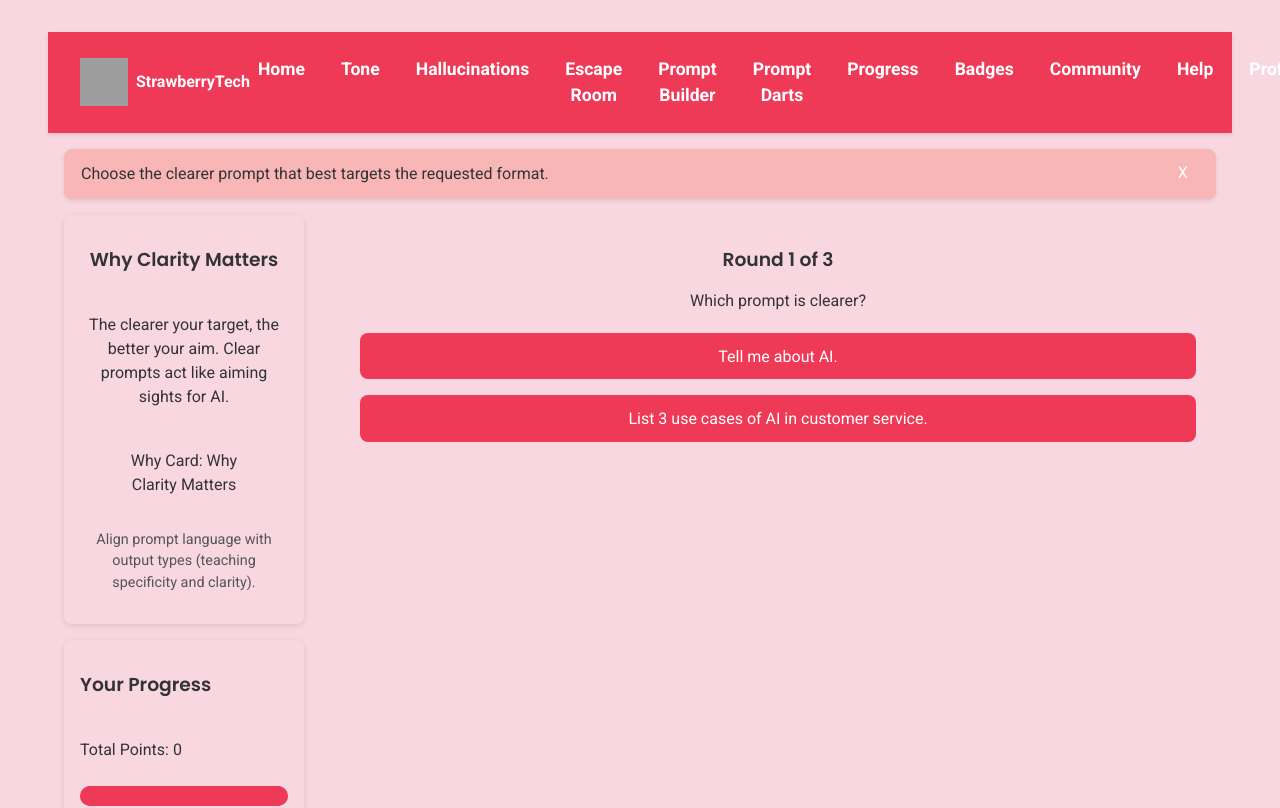
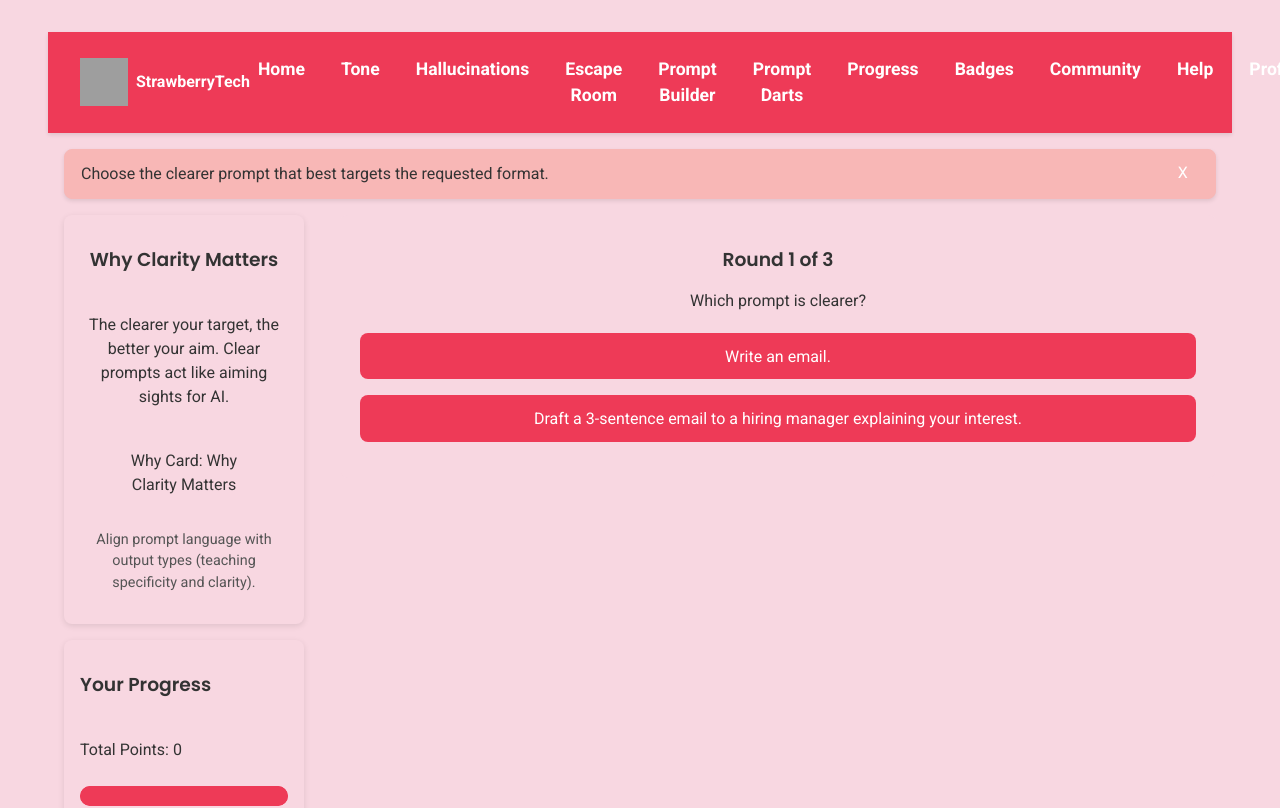
Before and after one commit to unnamedmistress/StrawberryTech, a React (Vite) app in the folder learning-games/: page /games/darts in a window 1280 px wide. Shown: the top 808 px of the page. Built offline with nearby package versions, Linux system fonts and the light colour scheme; no server answers; grey boxes are pictures that could not be loaded.

Commit message:
Shuffle darts rounds

```diff
--- a/learning-games/src/pages/PromptDartsGame.tsx
+++ b/learning-games/src/pages/PromptDartsGame.tsx
@@ -3,6 +3,7 @@ import { Link } from 'react-router-dom'
 import ProgressSidebar from '../components/layout/ProgressSidebar'
 import InstructionBanner from '../components/ui/InstructionBanner'
 import { UserContext } from '../context/UserContext'
+import shuffle from '../utils/shuffle'
 import './PromptDartsGame.css'
 
 export interface DartRound {
@@ -28,10 +29,11 @@ export function checkChoice(_round: DartRound, choice: 'bad' | 'good') {
 
 export default function PromptDartsGame() {
   const { setScore } = useContext(UserContext)
+  const [rounds] = useState<DartRound[]>(() => shuffle(ROUNDS))
   const [round, setRound] = useState(0)
   const [choice, setChoice] = useState<'bad' | 'good' | null>(null)
   const [score, setScoreState] = useState(0)
-  const current = ROUNDS[round]
+  const current = rounds[round]
 
   function handleSelect(option: 'bad' | 'good') {
     setChoice(option)
@@ -41,7 +43,7 @@ export default function PromptDartsGame() {
   }
 
   function next() {
-    if (round + 1 < ROUNDS.length) {
+    if (round + 1 < rounds.length) {
       setRound(r => r + 1)
       setChoice(null)
     } else {
@@ -50,7 +52,7 @@ export default function PromptDartsGame() {
     }
   }
 
-  if (round >= ROUNDS.length) {
+  if (round >= rounds.length) {
     return (
       <div className="darts-page">
         <InstructionBanner>You finished Prompt Darts!</InstructionBanner>
@@ -75,7 +77,7 @@ export default function PromptDartsGame() {
           <p className="sidebar-tip">Align prompt language with output types (teaching specificity and clarity).</p>
         </aside>
         <div className="darts-game">
-          <h3>Round {round + 1} of {ROUNDS.length}</h3>
+          <h3>Round {round + 1} of {rounds.length}</h3>
           <p>Which prompt is clearer?</p>
           <div className="options">
             <button className="btn-primary" onClick={() => handleSelect('bad')} disabled={choice !== null}>{current.bad}</button>
@@ -90,7 +92,7 @@ export default function PromptDartsGame() {
         <ProgressSidebar />
         <div className="next-area">
           {choice !== null && (
-            <button className="btn-primary" onClick={next}>{round + 1 < ROUNDS.length ? 'Next Round' : 'Finish'}</button>
+            <button className="btn-primary" onClick={next}>{round + 1 < rounds.length ? 'Next Round' : 'Finish'}</button>
           )}
         </div>
       </div>
--- /dev/null
+++ b/learning-games/src/utils/shuffle.ts
@@ -0,0 +1,8 @@
+export default function shuffle<T>(arr: T[]): T[] {
+  const copy = [...arr]
+  for (let i = copy.length - 1; i > 0; i--) {
+    const j = Math.floor(Math.random() * (i + 1))
+    ;[copy[i], copy[j]] = [copy[j], copy[i]]
+  }
+  return copy
+}
```
